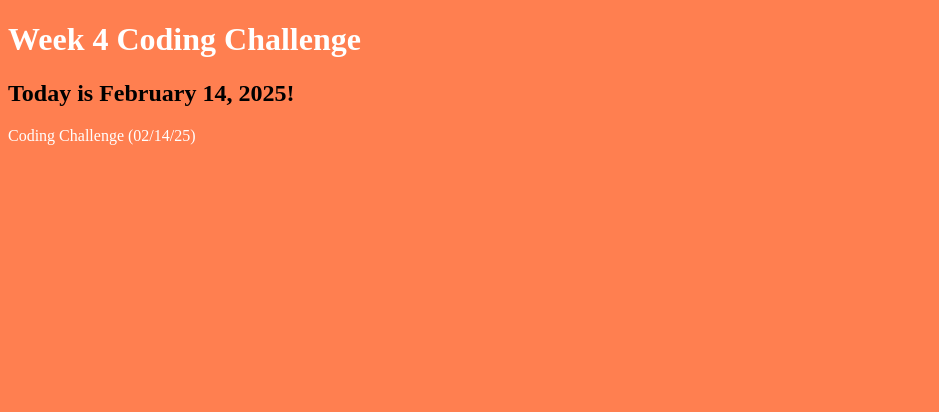
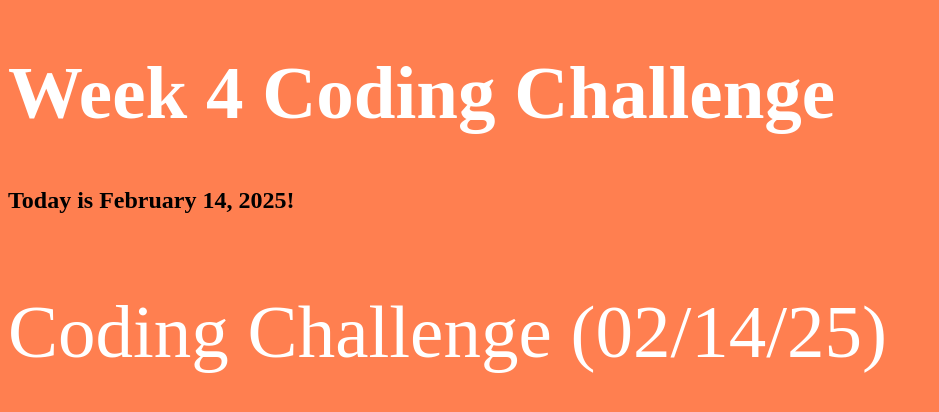
Before and after one commit to kim038/Week-4, a plain HTML site: page index.html in a window 1280 px wide. Shown: the whole page, without its empty margins (0-939 px from the left). Drawn offline with Linux system fonts and the light colour scheme.

Commit message:
betty changing p text.css

```diff
--- a/main.css
+++ b/main.css
@@ -5,5 +5,7 @@ body {
 h1,
 p {
     font-family: soleil;
+    font-size: 75px;
+    align-text: center;
     color: white;
 }
```
